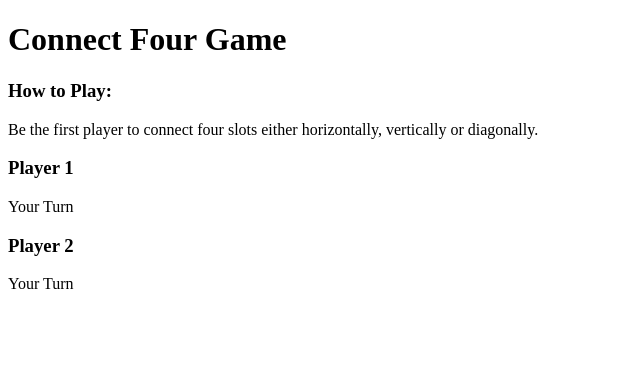
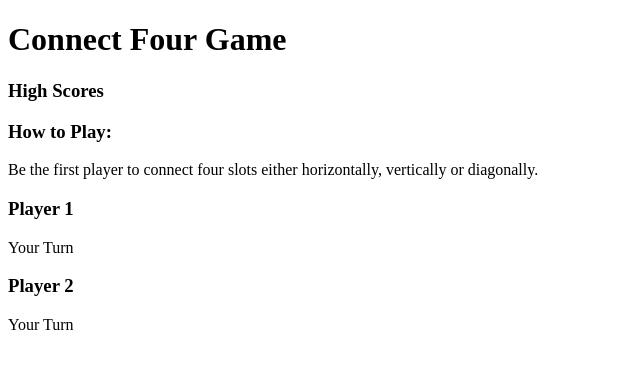
Before and after one commit to zataara/connect4-game, a plain HTML site: page index.html in a window 1280 px wide. Shown: the whole page, without its empty margins (0-640 px from the left). Drawn offline with Linux system fonts and the light colour scheme.

Commit message:
added high scores section

```diff
--- a/index.html
+++ b/index.html
@@ -5,6 +5,10 @@
 </head>
 <body id='header'>
   <h1>Connect Four Game</h1>
+  <div>
+    <h3 id='highscore'>High Scores</h3>
+
+  </div>
   <div id='explanation'>
     <h3>How to Play:</h3>
       <p>Be the first player to connect four slots either horizontally, vertically or diagonally.</p>
```
